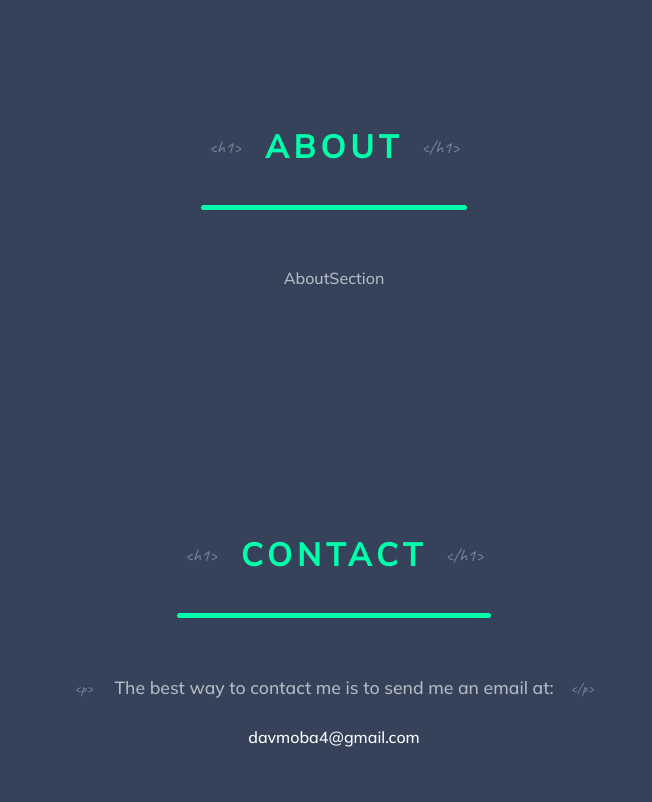
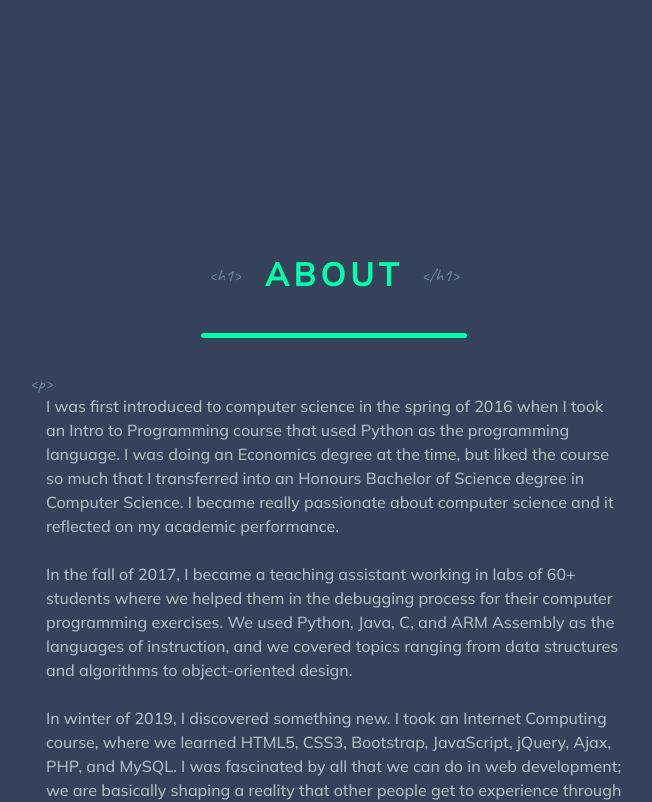
Before and after one commit to davmoba4/portfolio, a Next.js app: page / in a window 1280 px wide. Shown: the part 1600-2402 px from the top of the page, without its empty margins (306-958 px from the left). Built offline with nearby package versions, Linux system fonts and the light colour scheme.

Commit message:
feat: finished about section

```diff
--- a/components/AboutSection/AboutSection.module.scss
+++ b/components/AboutSection/AboutSection.module.scss
@@ -1,11 +1,38 @@
 .container {
   max-width: fit-content;
   margin: 3.5rem auto 10rem;
+
+  > p {
+    position: relative;
+    max-width: 60ch;
+    margin: 0 2rem 0;
+    font-size: 0.9rem;
+
+    &::before,
+    &::after {
+      color: var(--color-gray-medium);
+      font-family: var(--font-cursive);
+      font-size: 1.1rem;
+      font-weight: 500;
+      position: absolute;
+      left: -1rem;
+    }
+    &::before {
+      content: "<p>";
+      top: -1.5rem;
+    }
+    &::after {
+      content: "</p>";
+      bottom: -1.5rem;
+    }
+  }
 }
 
 /* Tablet styles */
 @media only screen and (min-width: 48rem) {
   .container {
-    margin: 3.5rem auto 15rem;
+    > p {
+      font-size: 1rem;
+    }
   }
 }
--- a/components/AboutSection/AboutSection.tsx
+++ b/components/AboutSection/AboutSection.tsx
@@ -3,7 +3,48 @@ import styles from "./AboutSection.module.scss";
 import React, { FunctionComponent } from "react";
 
 const AboutSection: FunctionComponent = () => {
-  return <div className={styles.container}>AboutSection</div>;
+  return (
+    <div className={styles.container}>
+      <p>
+        I was first introduced to computer science in the spring of 2016 when I
+        took an Intro to Programming course that used Python as the programming
+        language. I was doing an Economics degree at the time, but liked the
+        course so much that I transferred into an Honours Bachelor of Science
+        degree in Computer Science. I became really passionate about computer
+        science and it reflected on my academic performance.
+        <br />
+        <br />
+        In the fall of 2017, I became a teaching assistant working in labs of
+        60+ students where we helped them in the debugging process for their
+        computer programming exercises. We used Python, Java, C, and ARM
+        Assembly as the languages of instruction, and we covered topics ranging
+        from data structures and algorithms to object-oriented design.
+        <br />
+        <br />
+        In winter of 2019, I discovered something new. I took an Internet
+        Computing course, where we learned HTML5, CSS3, Bootstrap, JavaScript,
+        jQuery, Ajax, PHP, and MySQL. I was fascinated by all that we can do in
+        web development; we are basically shaping a reality that other people
+        get to experience through an internet browser. I discovered that this is
+        what I wanted to pursue professionally.
+        <br />
+        <br />
+        I graduated in 2020 and decided to continue my education before pursuing
+        a profession. I did a Graduate Certificate in Computer Applications
+        Development from May 2021 to December 2021, where I learned more about
+        responsive web design and was introduced to concepts such as the MVC
+        design pattern in ASP.NET. I was also introduced to new technologies
+        such as Node.js, Express.js, MongoDB, and React Native.
+        <br />
+        <br />
+        Today, I have almost 3 years of experience developing responsive web
+        applications. The technologies I have been using recently are HTML5,
+        CSS3, Sass, TypeScript, JavaScript, React.js, Next.js, and Node.js. Now,
+        I feel ready to enter the professional landscape seeking an entry level
+        position as a front-end web developer.
+      </p>
+    </div>
+  );
 };
 
 export default AboutSection;
--- a/components/ContactSection/ContactSection.module.scss
+++ b/components/ContactSection/ContactSection.module.scss
@@ -32,6 +32,11 @@
     font-size: 0.9rem;
     width: fit-content;
     margin: 5rem auto 0;
+
+    &::before,
+    &::after {
+      top: 0rem;
+    }
   }
 
   .email {
--- a/pages/index.tsx
+++ b/pages/index.tsx
@@ -27,18 +27,18 @@ const Home: NextPage = () => {
           <IntroSkillOrbit />
         </div>
 
-        <div className={styles.categoryTitleWrapper}>
-          <h1 id="projects">Projects</h1>
+        <div id="projects" className={styles.categoryTitleWrapper}>
+          <h1>Projects</h1>
         </div>
         <ProjectsDisplay />
 
-        <div className={styles.categoryTitleWrapper}>
-          <h1 id="about">About</h1>
+        <div id="about" className={styles.categoryTitleWrapper}>
+          <h1>About</h1>
         </div>
         <AboutSection />
 
-        <div className={styles.categoryTitleWrapper}>
-          <h1 id="contact">Contact</h1>
+        <div id="contact" className={styles.categoryTitleWrapper}>
+          <h1>Contact</h1>
         </div>
         <ContactSection />
       </main>
--- a/styles/Home.module.scss
+++ b/styles/Home.module.scss
@@ -17,9 +17,9 @@
 
 .categoryTitleWrapper {
   position: relative;
-  margin: 8rem auto 0;
+  margin: 0 auto 0;
   width: fit-content;
-  padding: 0 5% 2.5rem;
+  padding: 8rem 5% 2.5rem;
 
   &::after {
     content: "";
```
